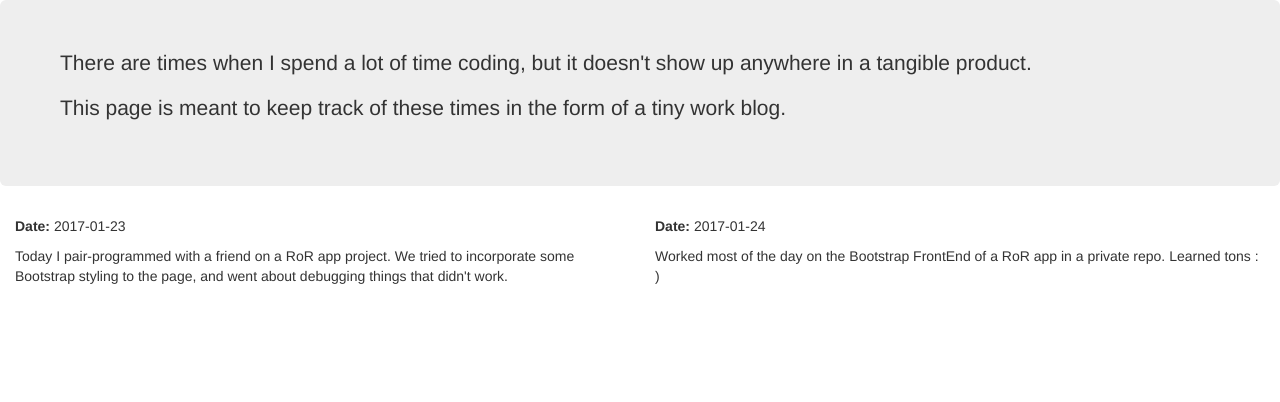
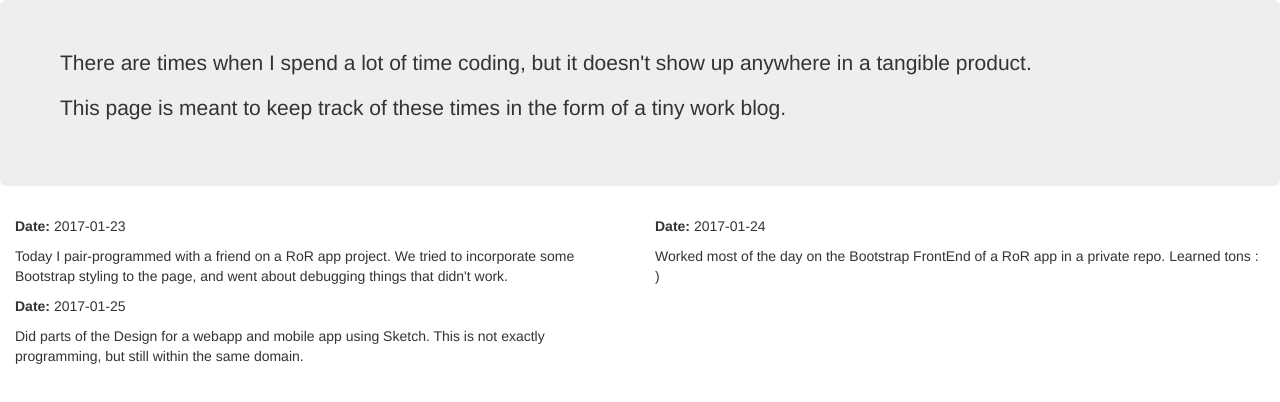
Before and after one commit to martin-martin/non-obvious, a plain HTML site: page index.html in a window 1280 px wide. Drawn offline with nearby package versions, Linux system fonts and the light colour scheme.

Commit message:
add day 3

```diff
--- a/index.html
+++ b/index.html
@@ -27,6 +27,12 @@
 			<p>Worked most of the day on the Bootstrap FrontEnd of a RoR app in a private repo. Learned tons : )</p>
 		</div>
 	</div>
+	<div class="row">
+		<div class="col-md-6 card">
+			<p><strong>Date:</strong> 2017-01-25</p>
+			<p>Did parts of the Design for a webapp and mobile app using Sketch. This is not exactly programming, but still within the same domain.</p>
+		</div>
+	</div>
 </div>
 </body>
 </html>
```
